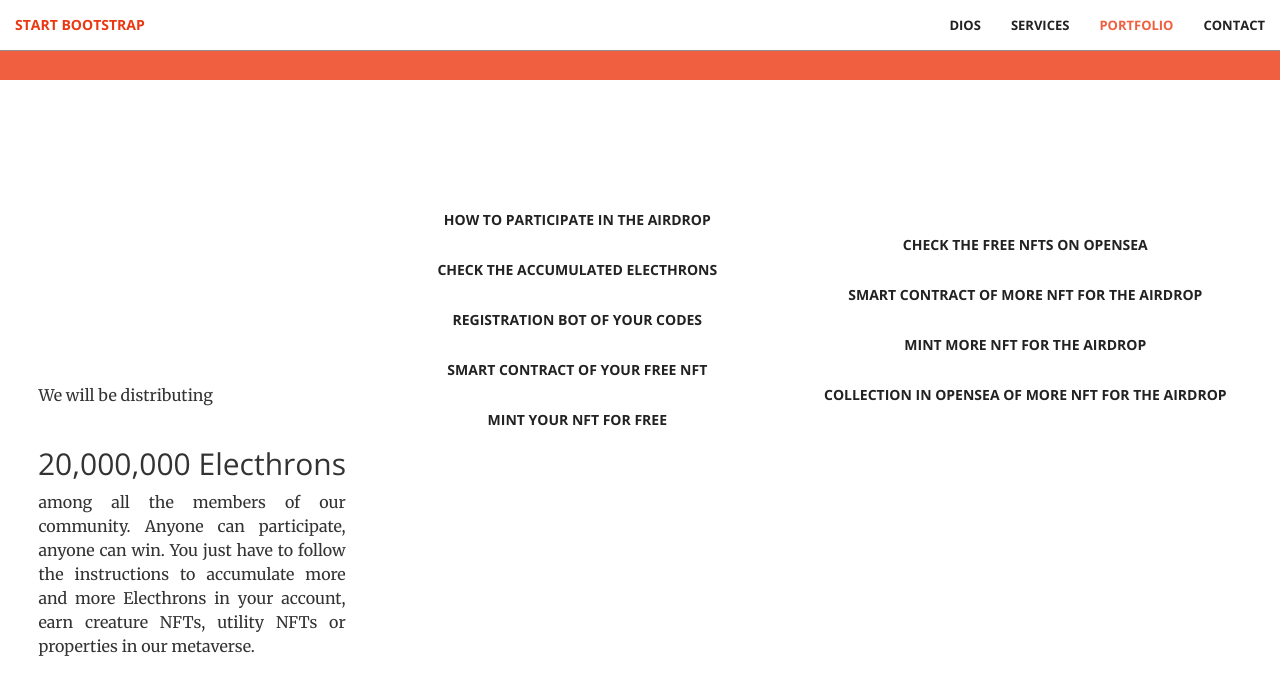
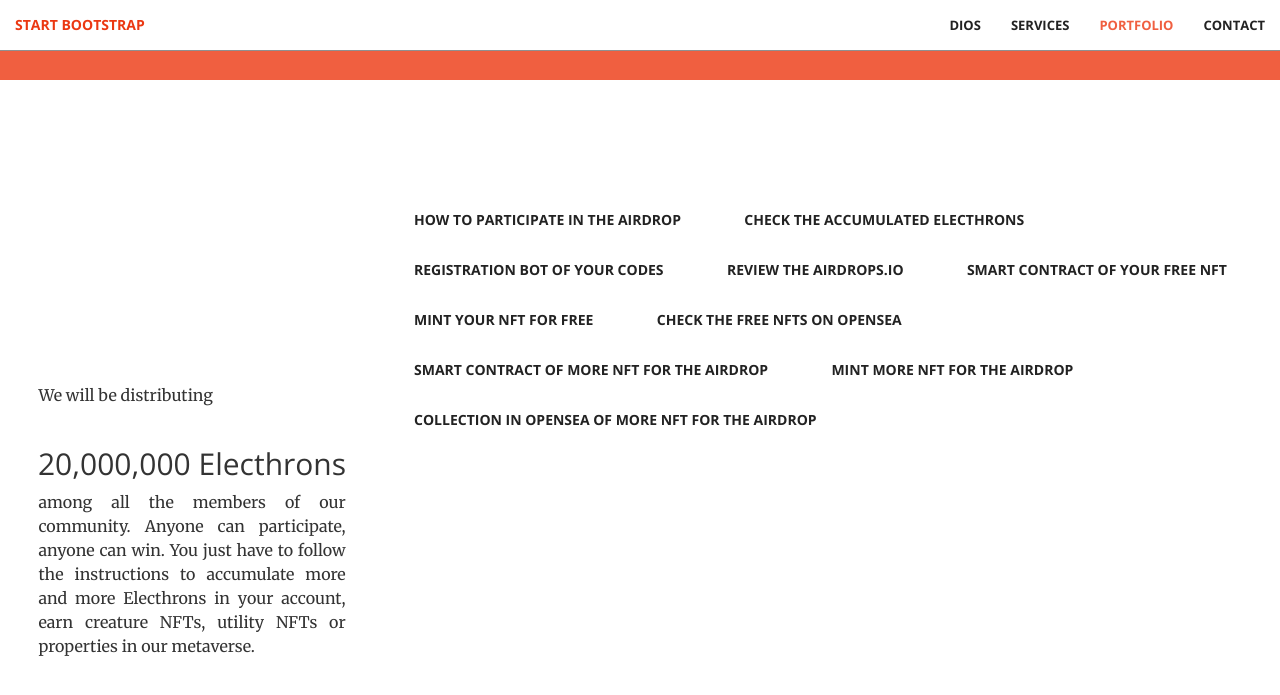
Before and after one commit to soujiang/soujiang.github.io, a Jekyll site: the page built from index.html, in a window 1280 px wide and 900 px high, scrolled down 3480 px. Shown: the top 695 px of the window. Built offline with Jekyll 4.4.1, drawn with Linux system fonts in a browser that asks for light colours.

Commit message:
airdrop div

```diff
--- a/_includes/airdrop.html
+++ b/_includes/airdrop.html
@@ -7,16 +7,19 @@
     </div>
 
     <div class="airdropbottoms">
-
+        <div>
   <a href="#" class="btn btn-default btn-xl wow tada">how to participate in the airdrop</a>
   <a href="#" class="btn btn-default btn-xl wow tada">Check the accumulated Electhrons</a>
   <a href="#" class="btn btn-default btn-xl wow tada">Registration bot of your codes</a>
+  <a href="#" class="btn btn-default btn-xl wow tada">review the airdrops.io</a>
   <a href="#" class="btn btn-default btn-xl wow tada">Smart contract of your free NFT</a>
+        </div>
+        <div>
   <a href="#" class="btn btn-default btn-xl wow tada">mint your NFT for free</a>
   <a href="#" class="btn btn-default btn-xl wow tada">Check the free NFTs on OPENSEA</a>
   <a href="#" class="btn btn-default btn-xl wow tada">smart contract of more nft for the airdrop</a>
   <a href="#" class="btn btn-default btn-xl wow tada">mint more nft for the airdrop</a>
   <a href="#" class="btn btn-default btn-xl wow tada">collection in opensea of more nft for the airdrop</a>
-
+        </div>
     </div>
   </section>
```
